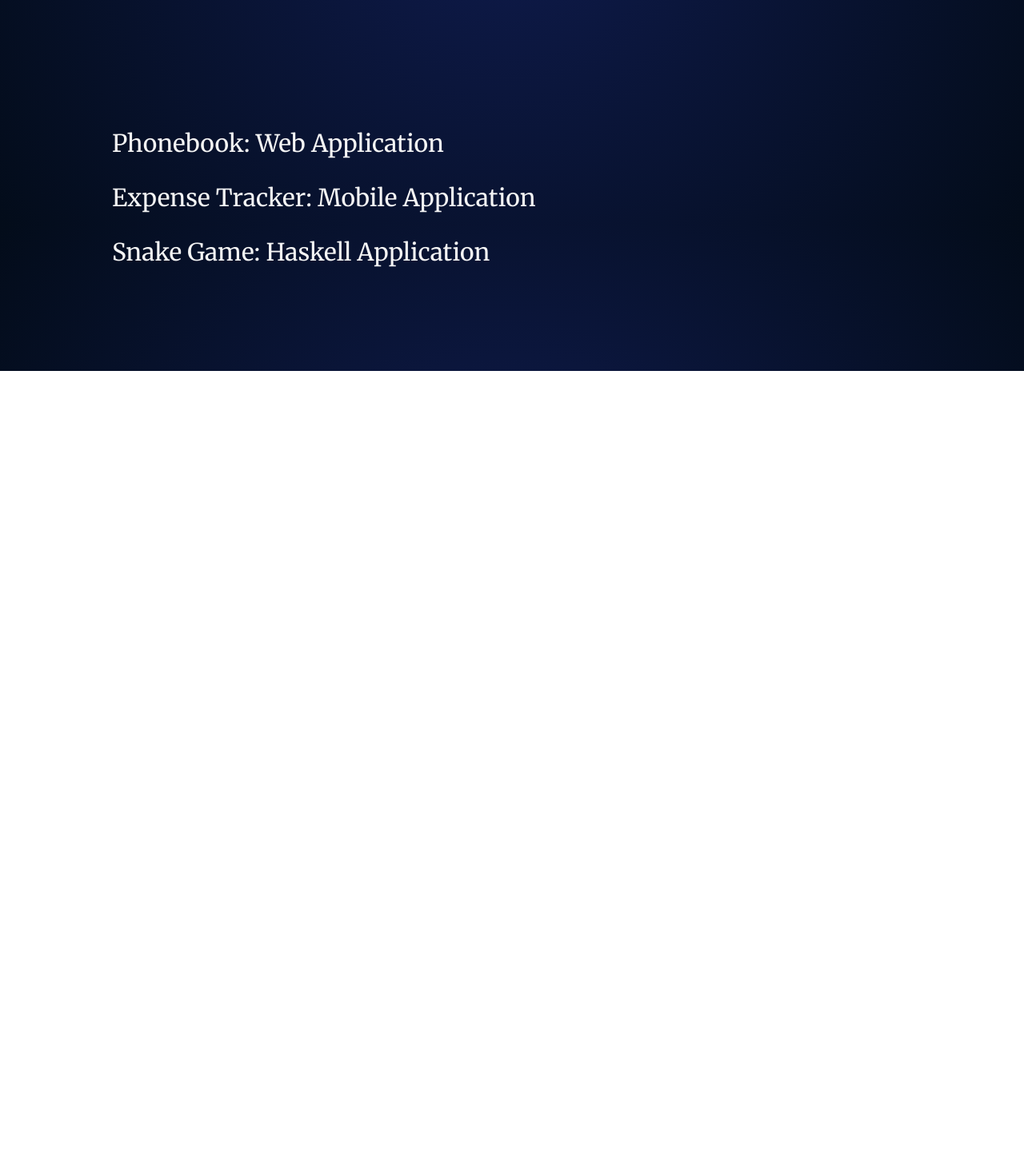
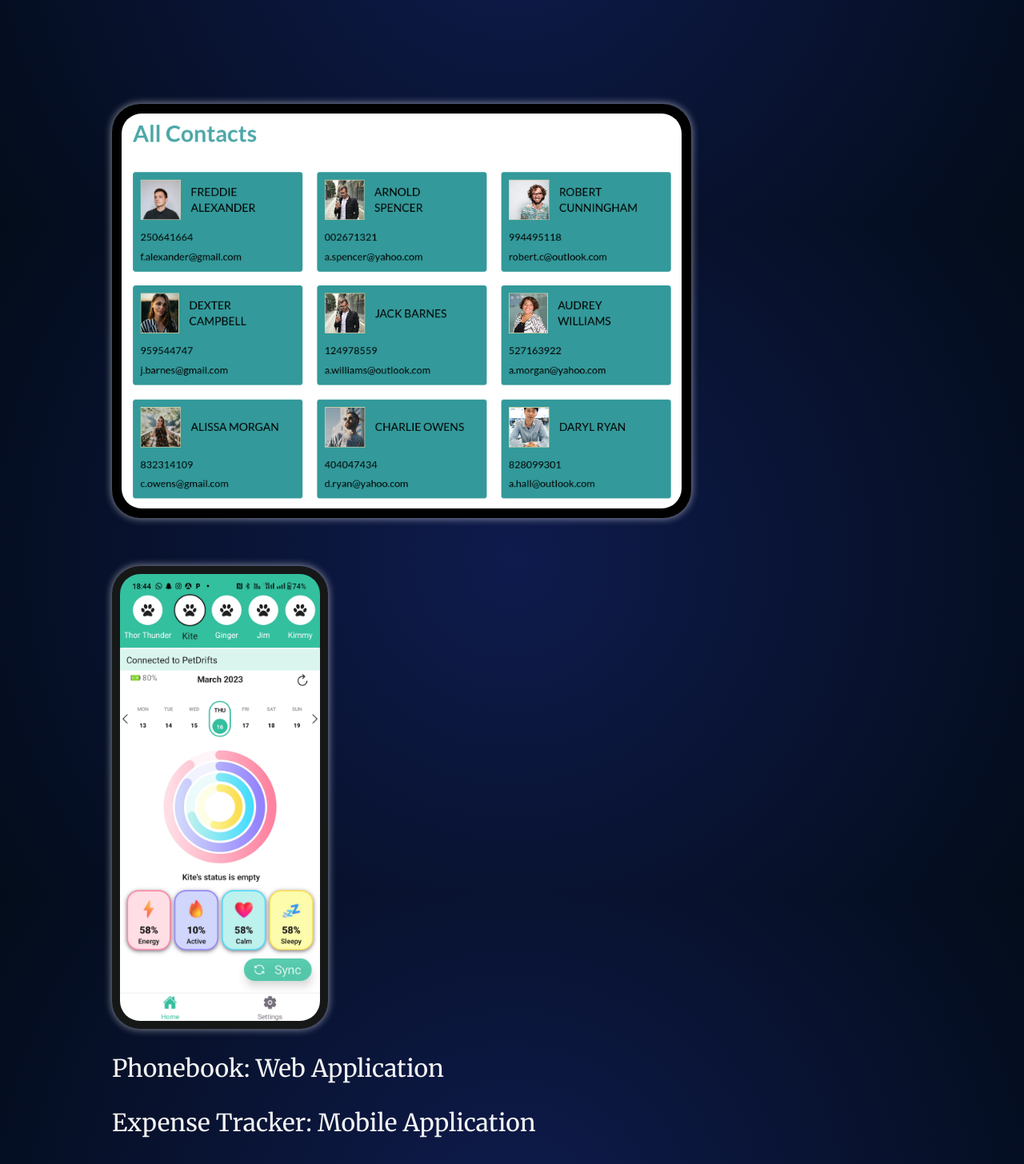
Before and after one commit to archiKumari/my_portfolio, a React (Create React App) app: page / in a window 1280 px wide. Shown: the part 3080-4536 px from the top of the page at 80% size. Before the commit the page ends 3544 px from the top, so only its background shows below. Built offline with nearby package versions, Linux system fonts and the light colour scheme.

Commit message:
Added project display frames

```diff
--- a/src/App.js
+++ b/src/App.js
@@ -1,9 +1,11 @@
 import "./App.css";
 import { useState, useEffect } from "react";
 
-import TopBar from "./Components/TopBar/TopBar";
 import SkillsSection from "./Components/SkillsSection/SkillsSection";
 import WorkSection from "./Components/WorkSection/WorkSection";
+import ProjectBlock from "./Components/ProjectSection/ProjectBlock";
+import DesktopFrame from "./Components/Frames/DesktopFrame/DesktopFrame";
+import MobileFrame from "./Components/Frames/MobileFrame/MobileFrame";
 
 function App() {
   const [currentSection, setCurrentSection] = useState("ABOUT");
@@ -35,7 +37,6 @@ function App() {
         flexDirection: "column",
       }}
     >
-      {/* <TopBar text={currentSection} /> */}
       <section id="ABOUT">
         <p className="heading1">HI, I AM ARCHI.</p>
         {/* <p className="heading2">SOFTWARE, WEB AND MOBILE DEVELOPER</p> */}
@@ -58,6 +59,9 @@ function App() {
         </div>
       </section>
       <section id="PROJECTS">
+        <DesktopFrame/>
+        <div style={{padding:"30px"}}></div>
+        <MobileFrame/>
         {/* <p className="heading3">WORK</p> */}
         <p className="heading4">Phonebook: Web Application</p>
         <p className="heading4">Expense Tracker: Mobile Application</p>
--- /dev/null
+++ b/src/Components/Frames/DesktopFrame/DesktopFrame.css
@@ -0,0 +1,18 @@
+.desktop-container {
+    /* height: 40%; */
+    width: 70%;
+    background-color: black;
+    border-radius: 35px;
+    padding: 12px;
+    display: flex;
+    justify-content: center;
+    align-items: center;
+    box-shadow: 0 0 10px 1px rgba(250,250,250, 0.5);
+}
+
+.desktop-image {
+    width: 100%;
+    height: 100%;
+    object-fit: contain;
+    border-radius: 25px;
+}
--- /dev/null
+++ b/src/Components/Frames/DesktopFrame/DesktopFrame.jsx
@@ -0,0 +1,10 @@
+import "./DesktopFrame.css";
+import projectImg from "../../../Assets/Project-images/Phonebook/Contact List.png"
+
+const DesktopFrame = () => {
+  return <div className="desktop-container">
+    <img className="desktop-image" src={projectImg}/>
+  </div>;
+};
+
+export default DesktopFrame;
--- /dev/null
+++ b/src/Components/Frames/MobileFrame/MobileFrame.css
@@ -0,0 +1,19 @@
+.mobile-container {
+    /* height: 200px; */
+    width: 250px;
+    /* background-color: black; */
+    background-color: rgb(22,23,23);
+    border-radius: 35px;
+    padding: 10px;
+    display: flex;
+    justify-content: center;
+    align-items: center;
+    box-shadow: 0 0 10px 1px rgba(250,250,250, 0.5);
+}
+
+.mobile-image {
+    width: 100%;
+    height: 100%;
+    object-fit: contain;
+    border-radius: 25px;
+}
--- /dev/null
+++ b/src/Components/Frames/MobileFrame/MobileFrame.jsx
@@ -0,0 +1,10 @@
+import "./MobileFrame.css";
+import projectImg from "../../../Assets/Project-images/Petdrifts/Homepage.jpg"
+
+const MobileFrame = () => {
+  return <div className="mobile-container">
+    <img className="mobile-image" src={projectImg}/>
+  </div>;
+};
+
+export default MobileFrame;
--- /dev/null
+++ b/src/Components/ProjectSection/ProjectBlock.jsx
@@ -0,0 +1,10 @@
+import VerticalDivider from "../Dividers/VerticalDivider";
+import projectImg from "../../Assets/bnl-home-page-2.png";
+
+const ProjectBlock = () => {
+  return <div>
+    <div></div>
+  </div>;
+};
+
+export default ProjectBlock;
```
Also changed, not shown: src/Assets/Project-images/Petdrifts/Homepage.jpg (added), src/Assets/Project-images/Phonebook/Contact List.png (added), src/Components/ProjectSection/ProjectBlock.css (added).
